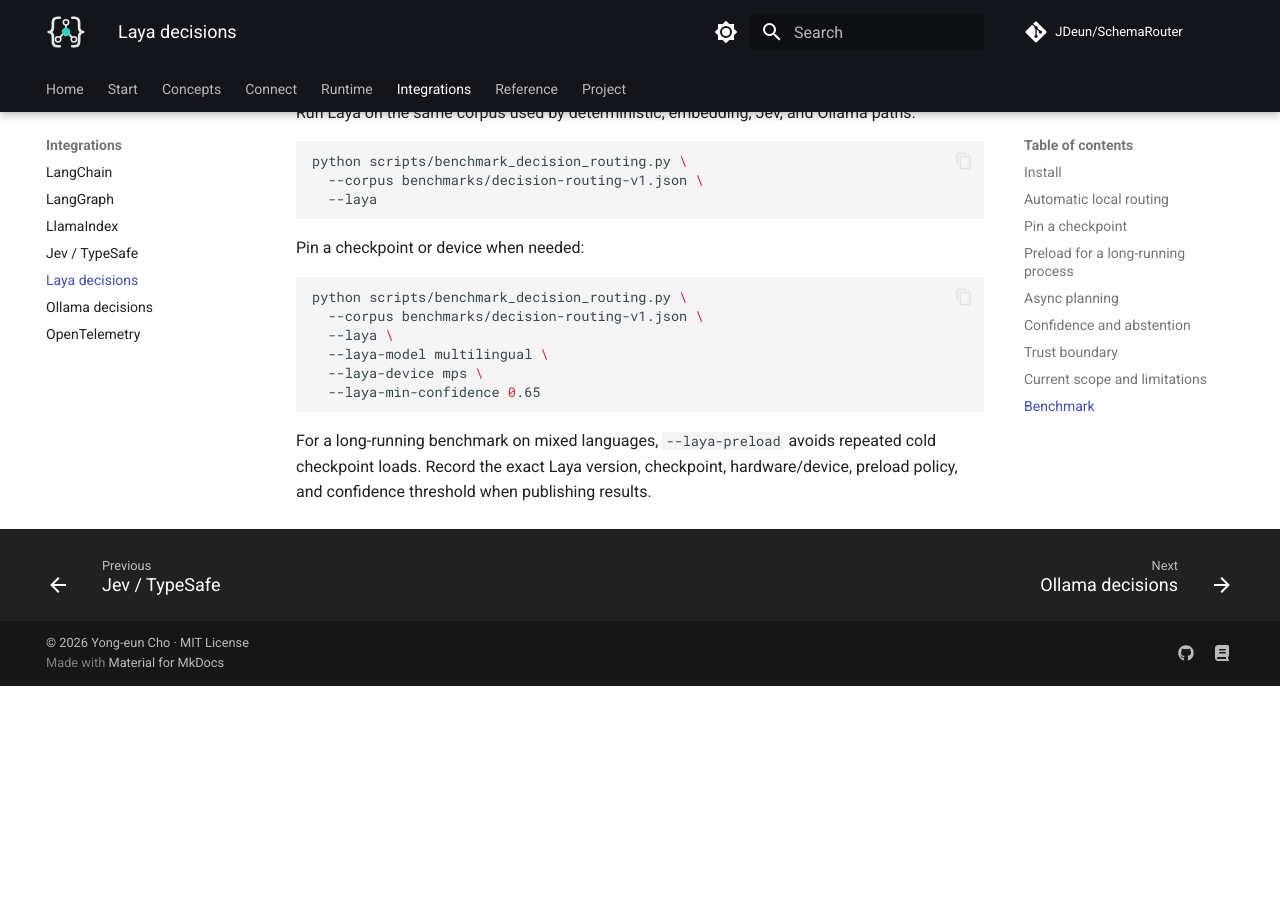
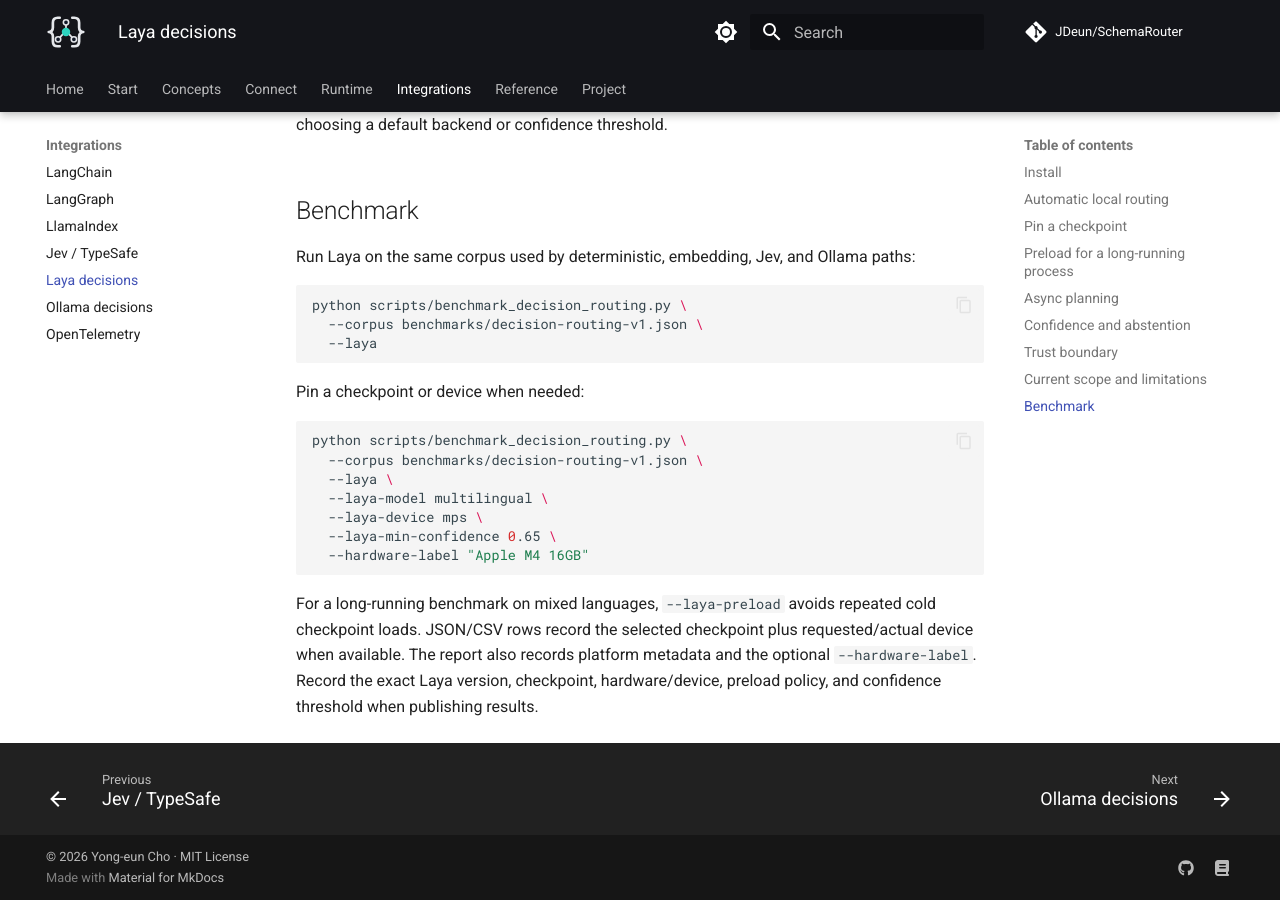
Before and after one commit to JDeun/SchemaRouter, an MkDocs documentation site: the page built from docs/integrations/laya.md, in a window 1280 px wide and 900 px high, scrolled down 3588 px. Built offline with MkDocs 1.6.1 and Material for MkDocs 9.7.7, drawn with Linux system fonts in a browser that asks for light colours; comment, search, counter and statistics services are not loaded; before the commit the page ends 4274 px from its top, so only the background shows below that; some of the changed text lies outside the part shown.

Commit message:
docs: document local device benchmark semantics

````diff
--- a/docs/integrations/laya.md
+++ b/docs/integrations/laya.md
@@ -68,6 +68,12 @@
 Common Laya checkpoint names include `english`, `multilingual`, and
 `typed-decisions`. SchemaRouter intentionally does not select the benchmark-specific
 `typed-decisions` checkpoint automatically.
+
+`device` is an explicit performance control. Use `cpu`, `cuda`, or `mps` when the runtime
+should request a specific device. If Laya falls back to another device, SchemaRouter records both
+`requested_device` and, when the loaded agent exposes it, `actual_device` in non-authoritative
+decision metadata. This prevents a GPU-requested run that actually executed on CPU from being
+misreported as a GPU benchmark.
 
 ## Preload for a long-running process
 
@@ -160,9 +166,12 @@
   --laya \
   --laya-model multilingual \
   --laya-device mps \
-  --laya-min-confidence 0.65
+  --laya-min-confidence 0.65 \
+  --hardware-label "Apple M4 16GB"
 ```
 
 For a long-running benchmark on mixed languages, `--laya-preload` avoids repeated cold checkpoint
-loads. Record the exact Laya version, checkpoint, hardware/device, preload policy, and confidence
-threshold when publishing results.
+loads. JSON/CSV rows record the selected checkpoint plus requested/actual device when available.
+The report also records platform metadata and the optional `--hardware-label`. Record the exact
+Laya version, checkpoint, hardware/device, preload policy, and confidence threshold when publishing
+results.
````
